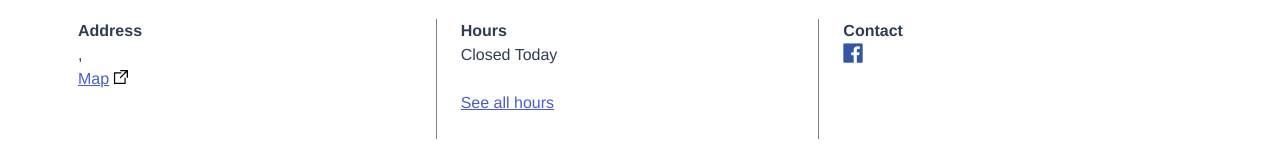
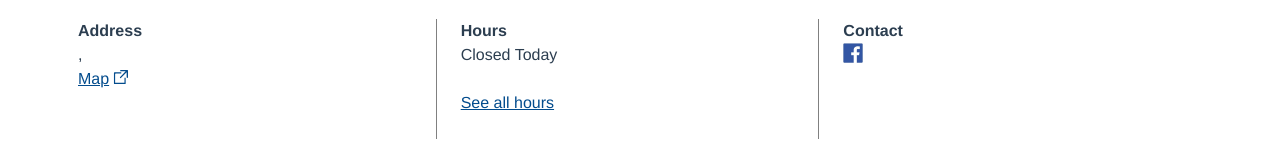
Before and after one commit to metapsyche/lovepark, a Vue app: page / in a window 1280 px wide. Shown: the part 709-858 px from the top of the page. Built offline with nearby package versions, Linux system fonts and the light colour scheme; no server answers.

Commit message:
minor tweaks fonts colors to match comps

```diff
--- a/src/assets/css/about.css
+++ b/src/assets/css/about.css
@@ -39,8 +39,10 @@
   margin-top: 50px;
 }
 
+/** START: Footer overrides **/
+
 .about .footer {
-  background-color: blue!important;
+  background-color: #0F4D90!important;
   color: white;
 }
 
@@ -48,10 +50,11 @@
   padding-top: 30px;
 }
 
-.about .footer a {
-  color: white;;
+.about .footer .columns .column .column__info a {
+  color: white;
 }
 
+/** END: Footer overrides **/
 
 
 /** Responsive **/
--- a/src/assets/css/footer.css
+++ b/src/assets/css/footer.css
@@ -24,6 +24,7 @@
 
 .footer .columns .column .column__info a {
   text-decoration: underline;
+  color: #034C8D;
 }
 
 .footer .facebook_icon {
--- a/src/components/Footer.vue
+++ b/src/components/Footer.vue
@@ -6,7 +6,7 @@
           <p class="labeler">Address</p>
           <p>{{ address.address_1 }} {{ address.address_2 }}</p>
           <p>{{ address.city }}, {{ address.state }} {{ address.zip }}</p>
-          <p><a class="map-link" href="#">Map</a></p>
+          <p><a class="map-link" href="https://www.google.com/maps/place/1501+John+F+Kennedy+Blvd,+Philadelphia,+PA+19102/@39.9534698,-75.1678854,17z/data=!3m1!4b1!4m5!3m4!1s0x89c6c62e12295685:0x1244dde71a8c3603!8m2!3d39.9534657!4d-75.1656967" target="_new">Map</a></p>
         </div>
       </div>
       <div class="column">
```
Also changed, not shown: src/assets/images/external-link copy.svg (added), src/assets/images/external-link.svg.
